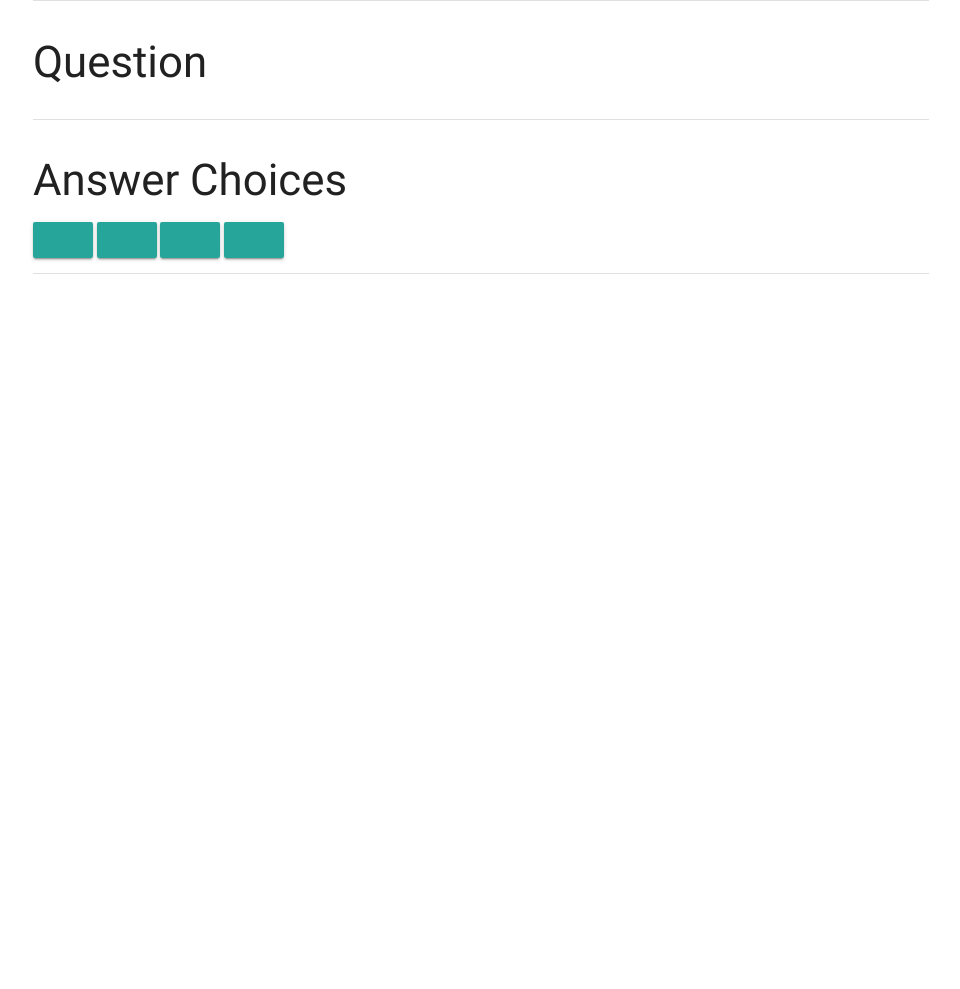
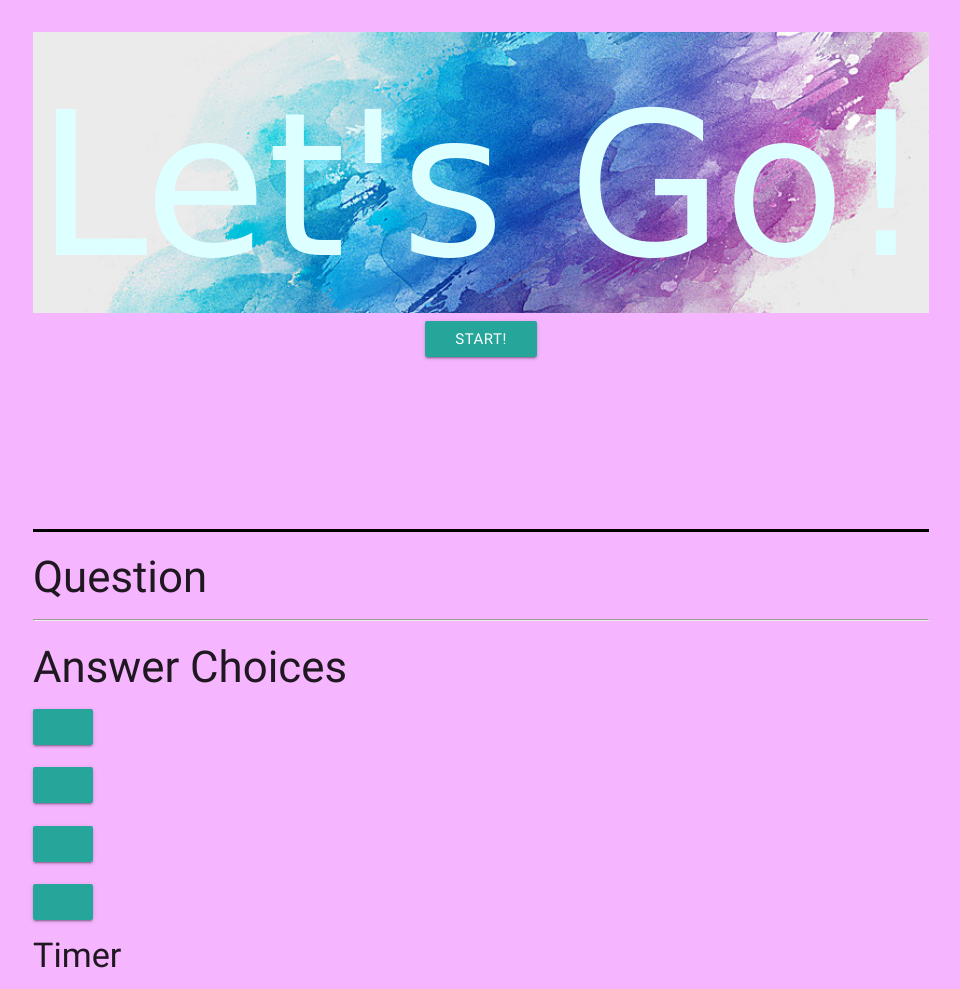
Before and after one commit to madkcat/ephemera, a plain HTML site: page public/play.html in a window 1280 px wide. Shown: the whole page, without its empty margins (159-1119 px from the left). Before the commit the page ends 800 px from the top, so only its background shows below. Drawn offline with nearby package versions, Linux system fonts and the light colour scheme.

Commit message:
continuning work on game play page and logic

```diff
--- a/public/play.html
+++ b/public/play.html
@@ -8,34 +8,46 @@
 		<title>Trivia-Game Play</title>
 		<!-- Compiled and minified CSS -->
 		<link rel="stylesheet" href="https://cdnjs.cloudflare.com/ajax/libs/materialize/0.100.2/css/materialize.min.css">
-		<link rel="stylesheet" href="css/styles.css" media="screen" title="no title">
+		<link rel="stylesheet" href="./css/style.css">
 		<script src="https://code.jquery.com/jquery.js"></script>
 	</head>
 
 	<body>
 		<div class = "container">
-			<div class = "divider"></div>
-				<div class = "section" id = "question-view">
+				<div class="home-header">
+						<h1 class="header center">Let's Go!</h1>
+						<div class = "center-align">
+						<a class = "waves-effect waves-light btn" id = "startGame">Start!</a>
+						</div>
+				</div>
+			<div id = "question-view">
 					<h3>Question</h3>
+			</div>
+			<hr>
 
-				</div>
-			<div class = "divider"></div>
-				<div class = "section" id = "answer-view">
+			<div id = "answer-view">
 					<h3>Answer Choices</h3>
 					<a class = "waves-effect waves-light btn" id = "answer-choice-1"></a>
-					<a class = "waves-effect waves-light btn" id = "answer-choice-1"></a>
-					<a class = "waves-effect waves-light btn" id = "answer-choice-1"></a>
-					<a class = "waves-effect waves-light btn" id = "answer-choice-1"></a>
-				</div>
-			<div class = "divider"></div>
-				<div class = "section" id = "timer-view"></div>
+					<br>
+					<br>
+					<a class = "waves-effect waves-light btn" id = "answer-choice-2"></a>
+					<br>
+					<br>
+					<a class = "waves-effect waves-light btn" id = "answer-choice-3"></a>
+					<br>
+					<br>
+					<a class = "waves-effect waves-light btn" id = "answer-choice-4"></a>
+			</div>
+			<div id = "timer-view">
+			<h4>Timer</h4>
 			</div>
 		</div>
 
 	</body>
 
 <script type = "text/javascript">
-	$(".startGame").on("click", function() {
+
+	$("#startGame").on("click", function() {
 		$(this).hide(1000);
 		game.loadQuestion();
 });
@@ -68,7 +80,7 @@ var game = {
 	loadQuestion: function() {
 		timer = setInterval(game.countdownTime, 1000);
 		$("#result").empty();
-		$("#question").html(questions[game.currentQuest].question);
+		$("#question-view").html(questions[game.currentQuest].question);
 		for (var i = 0; i < questions[game.currentQuest].answers.length;
 			i++) {
 				var a = $("<button>");
@@ -76,7 +88,7 @@ var game = {
 				a.attr("data-name", questions[game.currentQuest].
 					answers[i]);
 				a.text(questions[game.currentQuest].answers[i]);
-				$("#buttons-view").append(a);
+				$("#answer-view").append(a);
 
 
 		}
```
